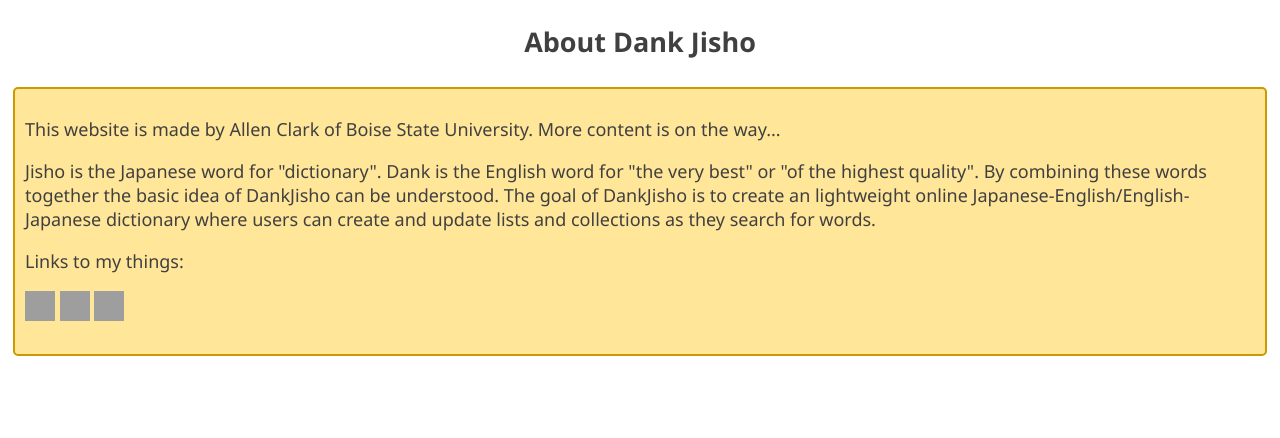
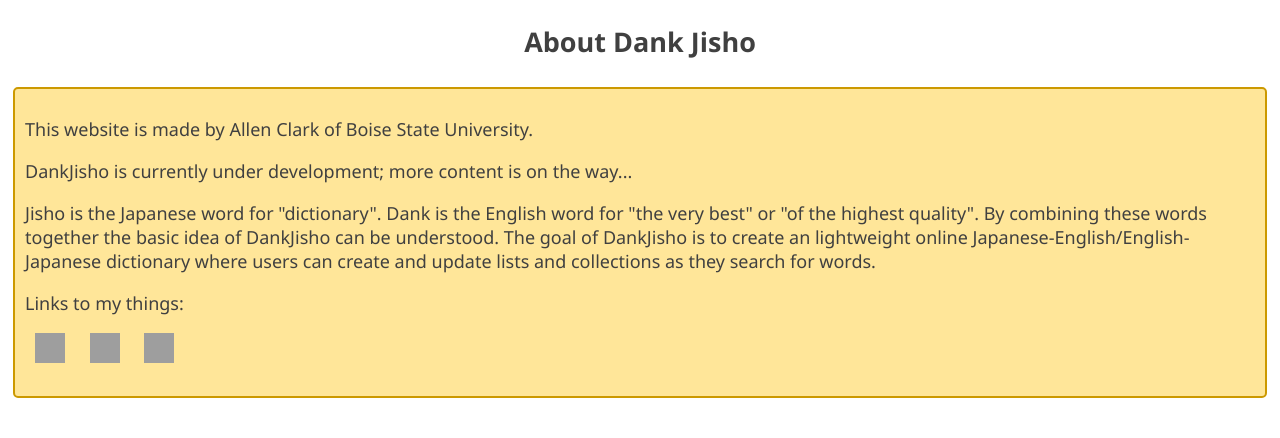
Before and after one commit to ClarkAllen1556/DankJisho, a PHP site: page /about.php in a window 1280 px wide. Shown: the part 217-655 px from the top of the page. Run offline with PHP 8.4, Linux system fonts and the light colour scheme; grey boxes are pictures that could not be loaded.

Commit message:
Still mroe about page modifcations.

```diff
--- a/about.php
+++ b/about.php
@@ -15,7 +15,10 @@
 	<h2> About Dank Jisho </h2>
 	<div class='Column'>
 		<p>
-			This website is made by <span title='I really like curry'>Allen Clark</span> of Boise State University. More content is on the way...
+			This website is made by <span title='I really like curry'>Allen Clark</span> of Boise State University.
+		</p>
+		<p>
+			DankJisho is currently under development; more content is on the way...
 		</p>
 		<p>
 			Jisho is the Japanese word for "dictionary". Dank is the English word for "the very best" or "of the highest quality".
@@ -27,13 +30,13 @@
 			Links to my things:
 		</p>
 		<p>
-			<a class='NamedLink' href='https://github.com/ClarkAllen1556/DankJisho' target='_blank'>
+			<a class='NamedLink' href='https://github.com/ClarkAllen1556/DankJisho' target='_blank' style='margin: 10px'>
 				<img src='https://cdn4.iconfinder.com/data/icons/iconsimple-logotypes/512/github-512.png' alt='GitHub' height='30' width='30' />
 			</a>
-			<a class='NamedLink' rel='me' href='https://toot.cafe/@The_A_C' target='_blank'>
+			<a class='NamedLink' rel='me' href='https://toot.cafe/@The_A_C' target='_blank' style='margin: 10px'>
 				<img src='https://toot.cafe/packs/logo-fe5141d38a25f50068b4c69b77ca1ec8.svg' alt='Mastodon' height='30' width='30' />
 			</a>
-			<a class='NamedLink' href='https://dev.to/allen1556' target='_blank'>
+			<a class='NamedLink' href='https://dev.to/allen1556' target='_blank' style='margin: 10px'>
 				<img src='https://d2fltix0v2e0sb.cloudfront.net/dev-badge.svg' alt='Allen's DEV Profile' height='30' width='30' />
 			</a>
 		</p>
```
